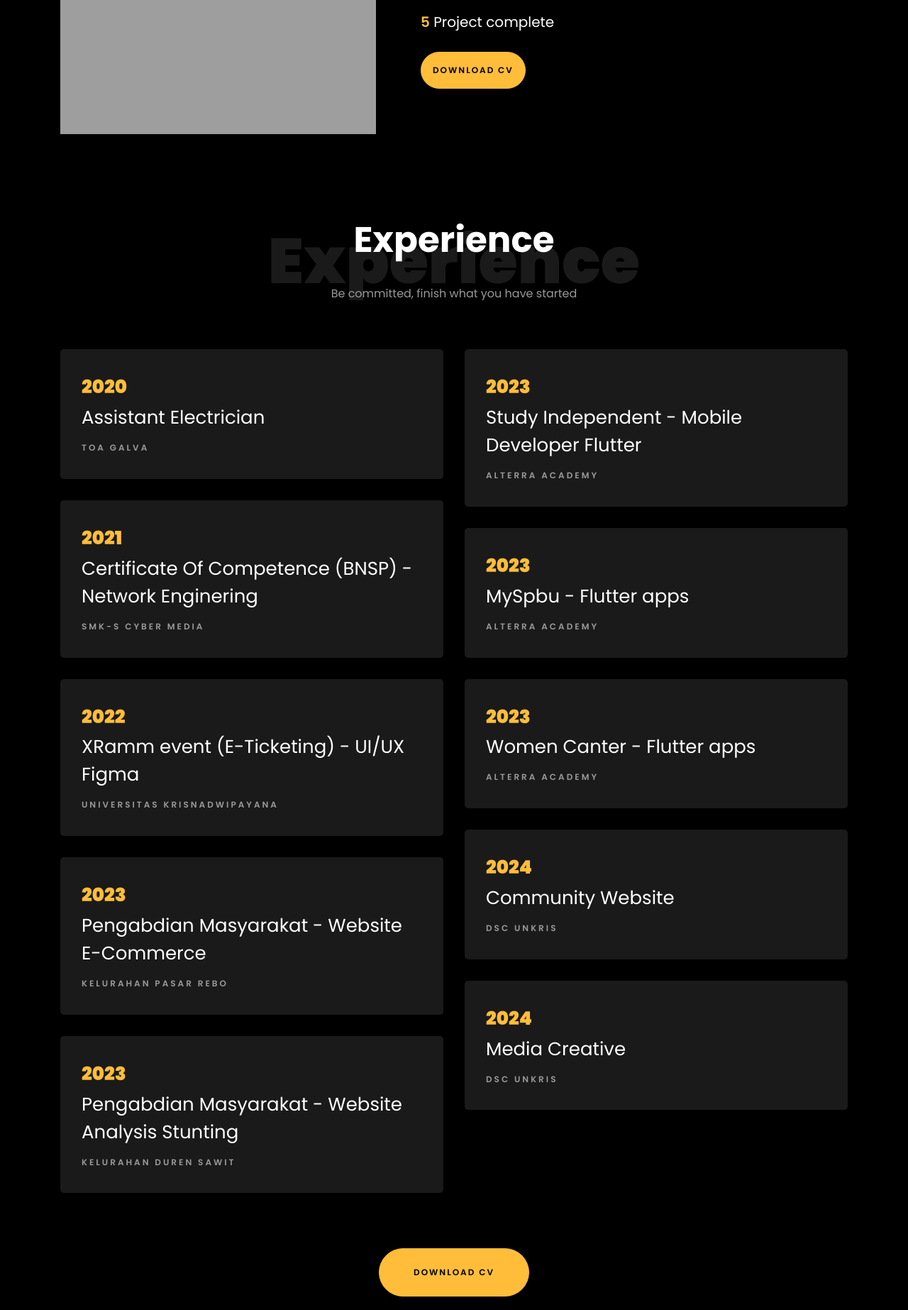
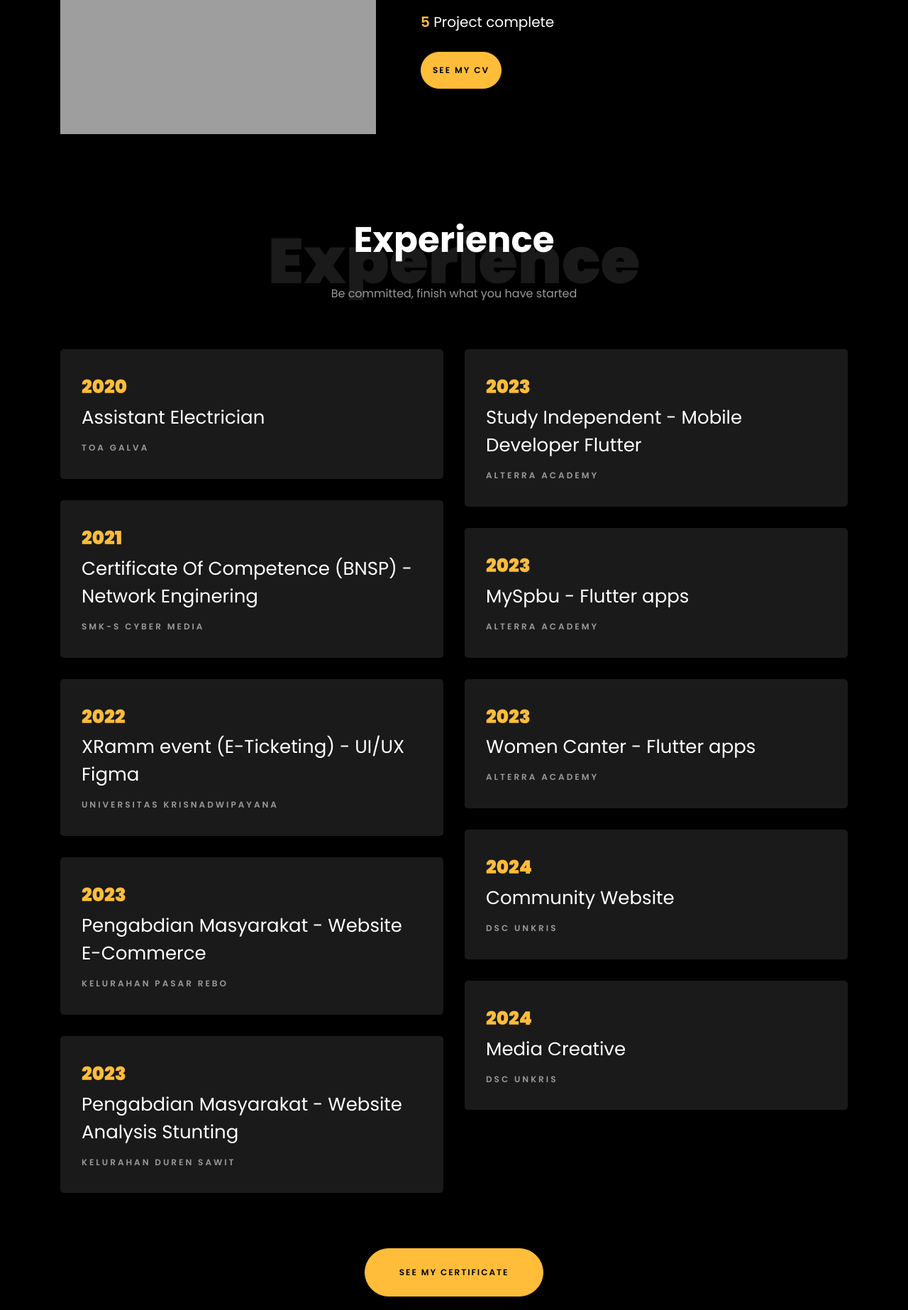
Before and after one commit to xramadhann/PortofolioRamadhanPutraa, a plain HTML site: page index.html in a window 1280 px wide. Shown: the part 1282-3128 px from the top of the page at 71% size. Drawn offline with Linux system fonts and the light colour scheme; grey boxes are pictures that could not be loaded; files whose address does not match are found by name.

Commit message:
Update index.html

```diff
--- a/index.html
+++ b/index.html
@@ -116,7 +116,7 @@
 	                <span class="number" data-number="6">0</span>
 	                <span>Project complete</span>
                 </p>
-                <p><a href=".asset/CV Ramadhan Putra Nugraha.pdf" download = 'CV.pdf' class="btn btn-primary py-3 px-3">Download CV</a></p>
+                <p><a href="asset/CV Ramadhan Putra Nugraha.pdf" class="btn btn-primary py-3 px-3">See My CV</a></p>
               </div>
 	          </div>
 	        </div>
@@ -192,7 +192,7 @@
     		</div>
     		<div class="row justify-content-center mt-5">
     			<div class="col-md-6 text-center ftco-animate">
-    				<p><a href="#" class="btn btn-primary py-4 px-5">Download CV</a></p>
+    				<p><a href="https://drive.google.com/drive/folders/1cSSZImnqi5rjEiy8f4cTxIp7gxLVZre8?usp=sharing" class="btn btn-primary py-4 px-5">See My Certificate</a></p>
     			</div>
     		</div>
     	</div>
```
